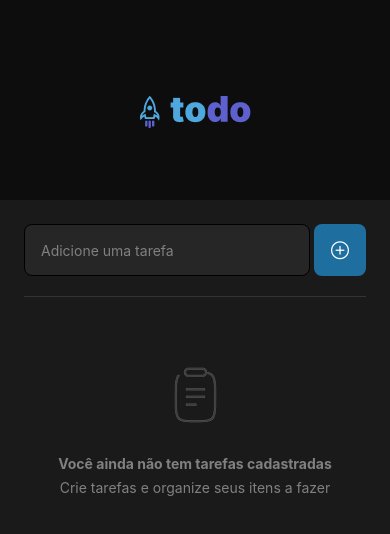
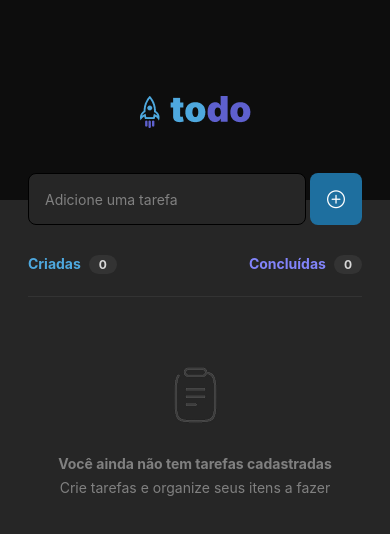
Before and after one commit to Cleber-Severo/to-do-react-native, a React Native app: screen / in a window 390 px wide. Shown: the top 534 px of the page. Built offline with nearby package versions, Linux system fonts and the light colour scheme.

Commit message:
feat: add todo info header

```diff
--- a/src/components/Todo/index.tsx
+++ b/src/components/Todo/index.tsx
@@ -4,19 +4,24 @@ import TodoForm from '../TodoForm';
 import { styles } from './styles';
 import UUID from 'react-native-uuid'; // Use this for generating UUIDs
 import EmptyTodo from '../EmptyTodo';
+import TodoInfo from '../TodoInfo';
 interface ITask {
 	id: string;
 	text: string;
+	isCompleted: boolean;
 }
 
 const Todo = () => {
 	const [todoList, setTodoList] = useState<ITask[]>([]);
 
-	console.log(todoList);
+	const tasksCompletedAmount = todoList.filter((task) => task.isCompleted === true)?.length || 0;
+	const tasksAmount = todoList.length;
+
 	const addTask = (taskText: string) => {
 		const newTask = {
 			id: UUID.v4(),
 			text: taskText,
+			isCompleted: false,
 		};
 
 		setTodoList((prev) => [...prev, newTask]);
@@ -25,6 +30,8 @@ const Todo = () => {
 	return (
 		<View style={styles.container}>
 			<TodoForm addTask={addTask} />
+
+			<TodoInfo tasksAmount={tasksAmount} tasksCompletedAmount={tasksCompletedAmount} />
 
 			<FlatList
 				data={todoList}
--- a/src/components/Todo/styles.ts
+++ b/src/components/Todo/styles.ts
@@ -1,7 +1,7 @@
 import { StyleSheet } from 'react-native';
 
 export const styles = StyleSheet.create({
-	container: { padding: 24, flex: 1 },
+	container: { padding: 28, flex: 1, marginTop: -55 },
 	list: {
 		flex: 1,
 	},
--- /dev/null
+++ b/src/components/TodoInfo/index.tsx
@@ -0,0 +1,26 @@
+import { View, Text } from 'react-native';
+import React from 'react';
+import { styles } from './styles';
+
+interface TodoInfoProps {
+	tasksAmount: number;
+	tasksCompletedAmount: number;
+}
+
+const TodoInfo = ({ tasksAmount, tasksCompletedAmount }: TodoInfoProps) => {
+	return (
+		<View style={styles.container}>
+			<View style={styles.labelContainer}>
+				<Text style={styles.createdText}>Criadas</Text>
+				<Text style={styles.counter}>{tasksAmount}</Text>
+			</View>
+
+			<View style={styles.labelContainer}>
+				<Text style={styles.completedText}>Concluídas</Text>
+				<Text style={styles.counter}>{tasksCompletedAmount}</Text>
+			</View>
+		</View>
+	);
+};
+
+export default TodoInfo;
--- /dev/null
+++ b/src/components/TodoInfo/styles.ts
@@ -0,0 +1,36 @@
+import { StyleSheet } from 'react-native';
+import { colors } from '../../../styles/colors';
+
+export const styles = StyleSheet.create({
+	container: {
+		justifyContent: 'space-between',
+		alignItems: 'center',
+		flexDirection: 'row',
+
+		marginTop: 30,
+		marginBottom: 2,
+	},
+	labelContainer: {
+		flexDirection: 'row',
+		gap: 8,
+	},
+	createdText: {
+		color: colors['blue'],
+		fontWeight: 'bold',
+		fontSize: 14,
+	},
+	completedText: {
+		color: colors['purple'],
+		fontWeight: 'bold',
+		fontSize: 14,
+	},
+	counter: {
+		backgroundColor: colors['gray-400'],
+		color: colors['gray-200'],
+		fontWeight: 'bold',
+		paddingHorizontal: 10,
+		paddingVertical: 2,
+		borderRadius: 12,
+		fontSize: 12,
+	},
+});
--- a/src/screens/home/index.tsx
+++ b/src/screens/home/index.tsx
@@ -17,7 +17,7 @@ export default Home;
 
 const styles = StyleSheet.create({
 	wrapper: {
-		backgroundColor: colors['gray-600'],
+		backgroundColor: colors['gray-500'],
 		flex: 1,
 	},
 });
```
